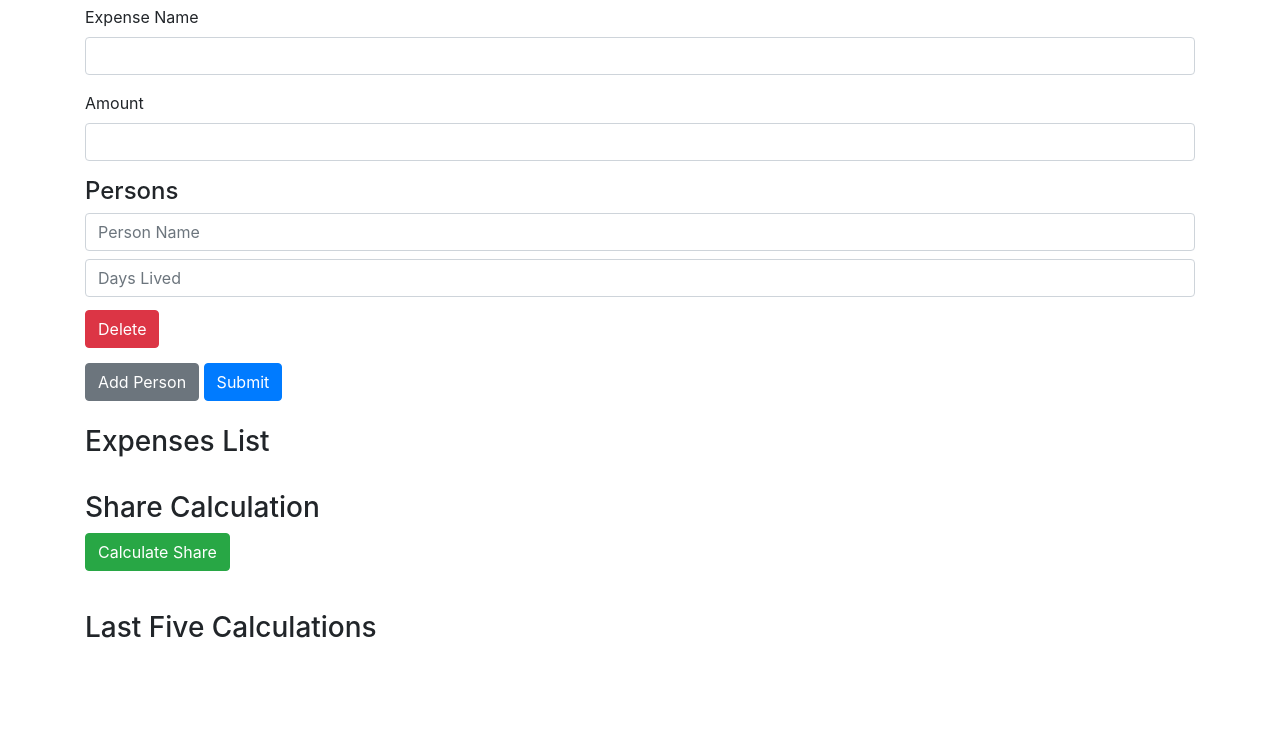
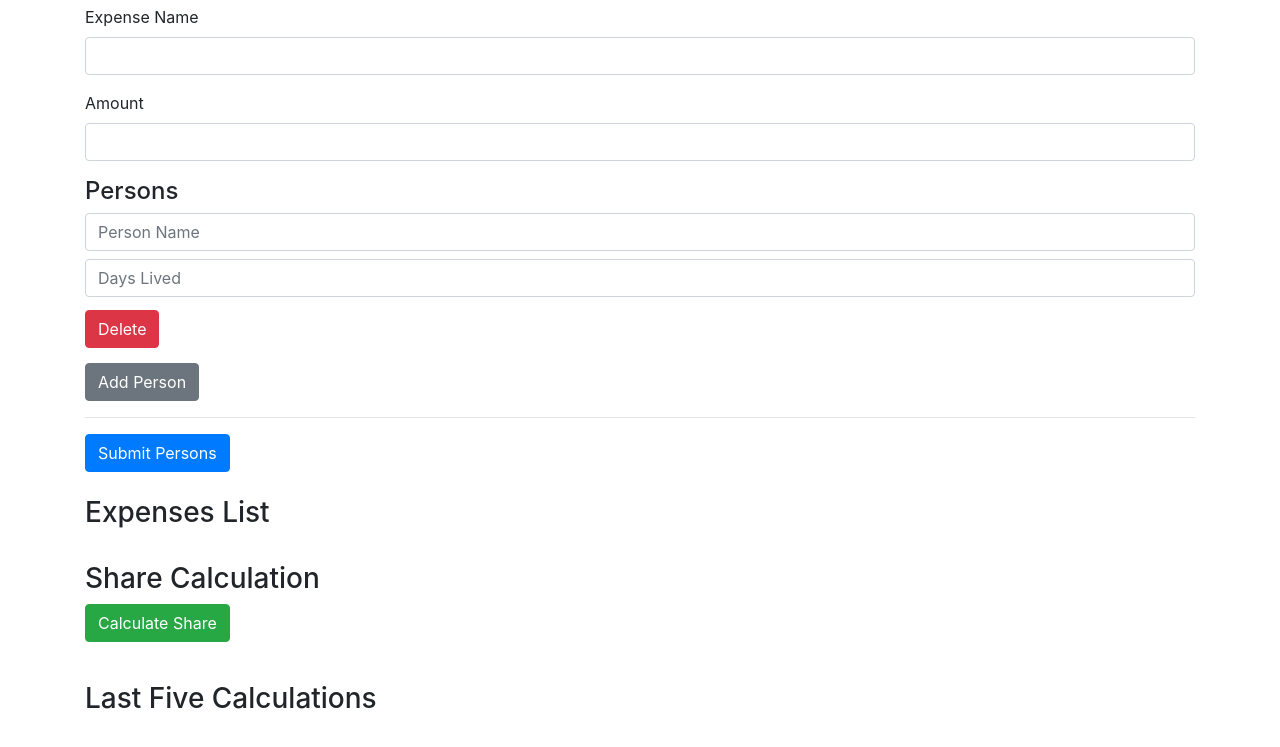
Before and after one commit to namespace-JyotiPrakashSahoo/Mess-Expense-Splitter, a plain HTML site: page index.html in a window 1280 px wide. Shown: the part 157-904 px from the top of the page. Before the commit the page ends 841 px from the top, so only its background shows below. Drawn offline with nearby package versions, Linux system fonts and the light colour scheme.

Commit message:
Update index.html

```diff
--- a/index.html
+++ b/index.html
@@ -45,7 +45,8 @@
           </div>
         </div>
         <button type="button" class="btn btn-secondary" id="addPersonBtn">Add Person</button>
-        <button type="submit" class="btn btn-primary">Submit</button>
+        <hr>
+        <div><button type="submit" class="btn btn-primary">Submit Persons</button></div>
       </form>
     </div>
 
```
